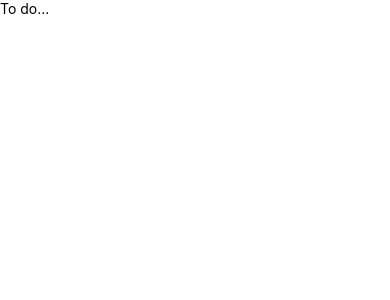
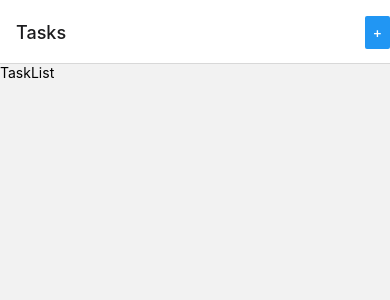
Before and after one commit to DmytroKhrishu/ThingsToDo, a React Native app: screen / in a window 390 px wide. Shown: the top 300 px of the page. Built offline with nearby package versions, Linux system fonts and the light colour scheme.

Commit message:
set up tasks context

```diff
--- a/App.js
+++ b/App.js
@@ -1,16 +1,36 @@
-import { NavigationContainer } from '@react-navigation/native';
+import 'react-native-gesture-handler';
+import { NavigationContainer, useNavigation } from '@react-navigation/native';
 import { StatusBar } from 'expo-status-bar';
-import { StyleSheet, Text, View } from 'react-native';
+import { Button, StyleSheet, Text, View } from 'react-native';
+import { createDrawerNavigator } from '@react-navigation/drawer';
+import { createNativeStackNavigator } from '@react-navigation/native-stack';
+import Tasks from './screens/Tasks';
+import AddTask from './screens/AddTask';
+
+const Drawer = createDrawerNavigator();
+const Stack = createNativeStackNavigator();
 
 export default function App() {
   return (
     <>
       <StatusBar style="auto" />
-     <NavigationContainer>
-      <View>
-        <Text>To do...</Text>
-      </View>
-     </NavigationContainer>
+      <NavigationContainer>
+        <Stack.Navigator screenOptions={{}}>
+          <Stack.Screen
+            name="Tasks"
+            component={Tasks}
+            options={({ navigation }) => ({
+              headerRight: () => (
+                <Button
+                  title="+"
+                  onPress={() => navigation.navigate('AddTask')}
+                />
+              ),
+            })}
+          />
+          <Stack.Screen name="AddTask" component={AddTask} />
+        </Stack.Navigator>
+      </NavigationContainer>
     </>
   );
 }
--- a/components/TasksOutput/TaskList.js
+++ b/components/TasksOutput/TaskList.js
@@ -1 +1,10 @@
-export default function TaskList() {}
+import { FlatList, Text, View } from 'react-native';
+
+export default function TaskList(tasks) {
+  // return <FlatList data={tasks} />
+  return (
+    <View>
+      <Text>TaskList</Text>
+    </View>
+  );
+}
--- a/screens/AddTask.js
+++ b/screens/AddTask.js
@@ -1 +1,9 @@
-export default function AddTask() {}
+import { Text, View } from "react-native";
+
+export default function AddTask() {
+  return (
+    <View>
+      <Text>TaskList</Text>
+    </View>
+  );
+}
--- a/screens/Tasks.js
+++ b/screens/Tasks.js
@@ -1 +1,5 @@
-export default function Tasks() {}
+import TaskList from "../components/TasksOutput/TaskList";
+
+export default function Tasks() {
+  return <TaskList />
+}
```
Also changed, not shown: store/tasks-context.js (added, +38 -0 lines), screens/TaskDetails.js (added).
